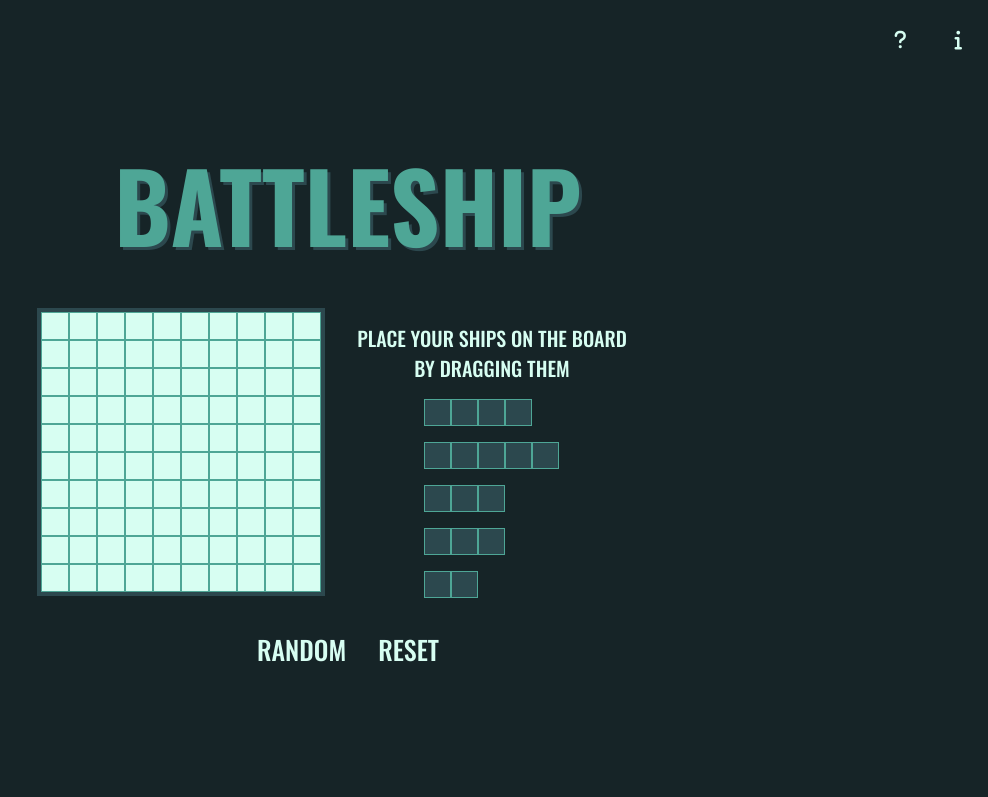
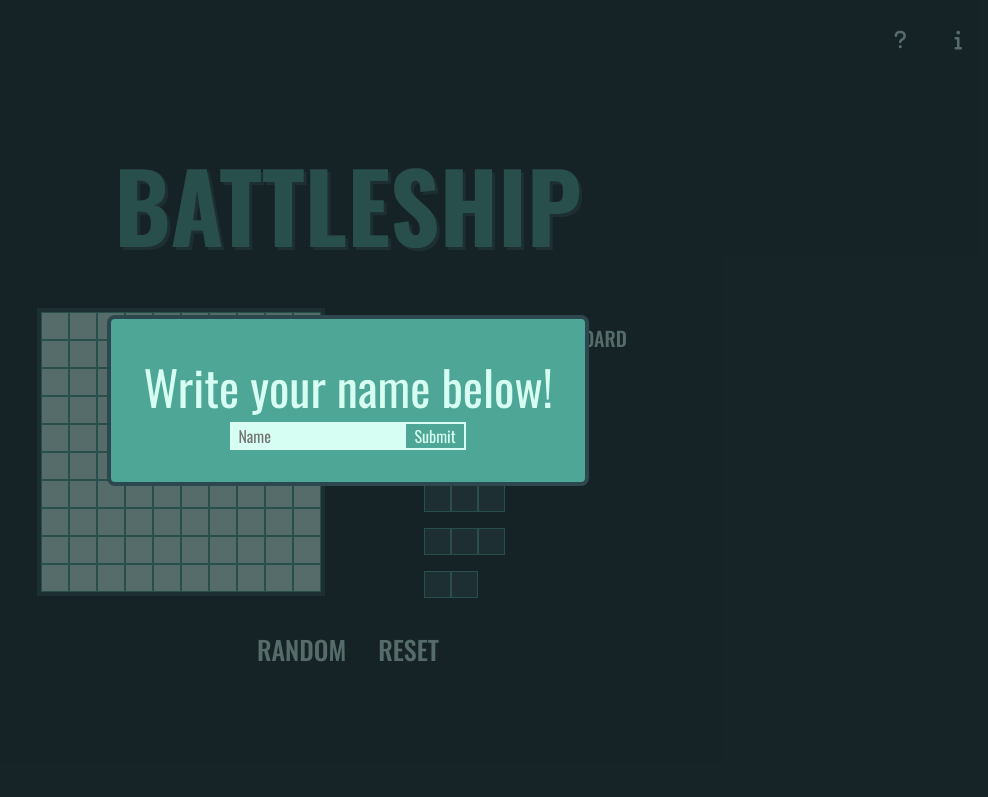
Before and after one commit to paltoalko/battleship, a website built with webpack: page src/index.html in a window 1280 px wide. Shown: the top 797 px of the page, without its empty margins (292-1280 px from the left). Built offline with nearby package versions, Linux system fonts and the light colour scheme.

Commit message:
styling to modals

```diff
--- a/src/style.css
+++ b/src/style.css
@@ -48,7 +48,7 @@
 }
 
 .restart-main-button {
-    display: none;
+    display: none
 }
 
 .start-game {
@@ -273,3 +273,88 @@
     color: var(--accent-color);
     cursor: pointer;
 }
+
+.name-modal-overlay,.win-modal-overlay,.help-modal-overlay,.info-modal-overlay {
+    height: 100vh;
+    width: 100vw;
+    position: absolute;
+    top: 0;
+    left: 0;
+    background-color: #162427a9;
+    display: flex;
+    justify-content: center;
+    align-items: center;
+}
+
+.name-modal,.win-modal,.help-modal,.info-modal {
+    position: absolute;
+    display: flex;
+    flex-direction: column;
+    background-color: var(--accent-color);
+    padding: 32px;
+    border: var(--dark-color) 4px solid;
+    border-radius: 8px;
+    justify-content: center;
+    align-items: center;
+}
+
+
+.help-modal-overlay,.info-modal-overlay,.win-modal-overlay {
+    display: none;
+}
+
+.instructions {
+    font-size: 1.5rem;
+    padding: 8px 32px;
+    color: var(--light-color);
+    font-weight: 300;
+}
+
+.info-text {
+    font-size: 1.5rem;
+    padding: 8px 32px;
+    color: var(--light-color);
+    font-weight: 200
+}
+
+#tag {
+    text-decoration: none;
+    color: var(--dark-color);
+    cursor: pointer;
+    font-size: 1.5rem;
+    font-weight: 300;
+}
+.modal-forms {
+    display:flex;
+    justify-content: center;
+    align-items: center;
+}
+
+#submitbtn{
+    background-color: transparent;
+    outline: none;
+    padding: 0px 8px;
+    border: var(--light-color) 2px solid;
+    cursor: pointer;
+    color: var(--light-color);
+
+}
+
+.play-again {
+    padding: 0px 8px;
+    cursor: pointer;
+    color: var(--light-color);
+    font-size: 1.5rem;
+}
+
+.name-text,.name-win-text {
+    font-size: 3rem;
+    color: var(--light-color);
+}
+
+#nameinput {
+    outline: none;
+    background-color: var(--light-color);
+    padding-left: 6px;
+    border: var(--light-color) 2px solid;
+}
```
